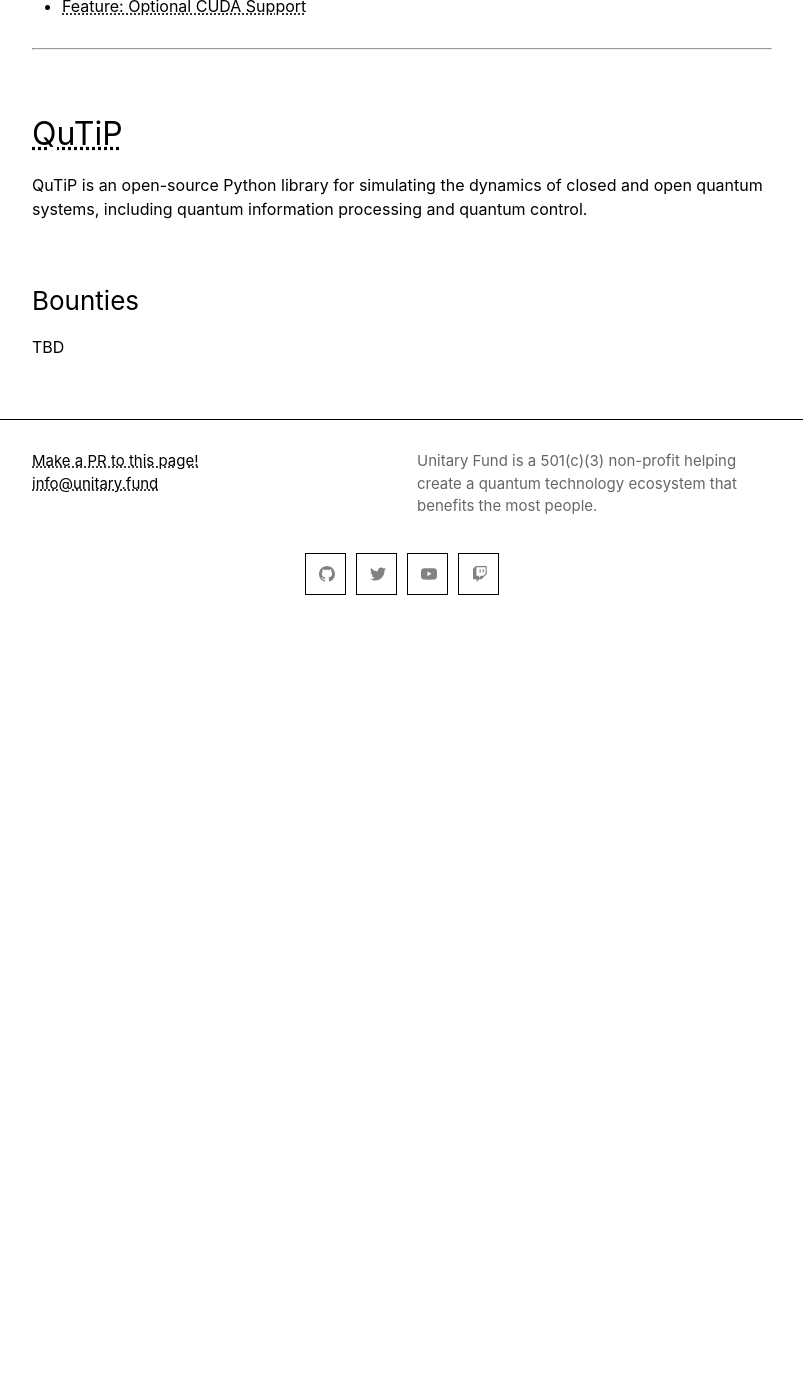
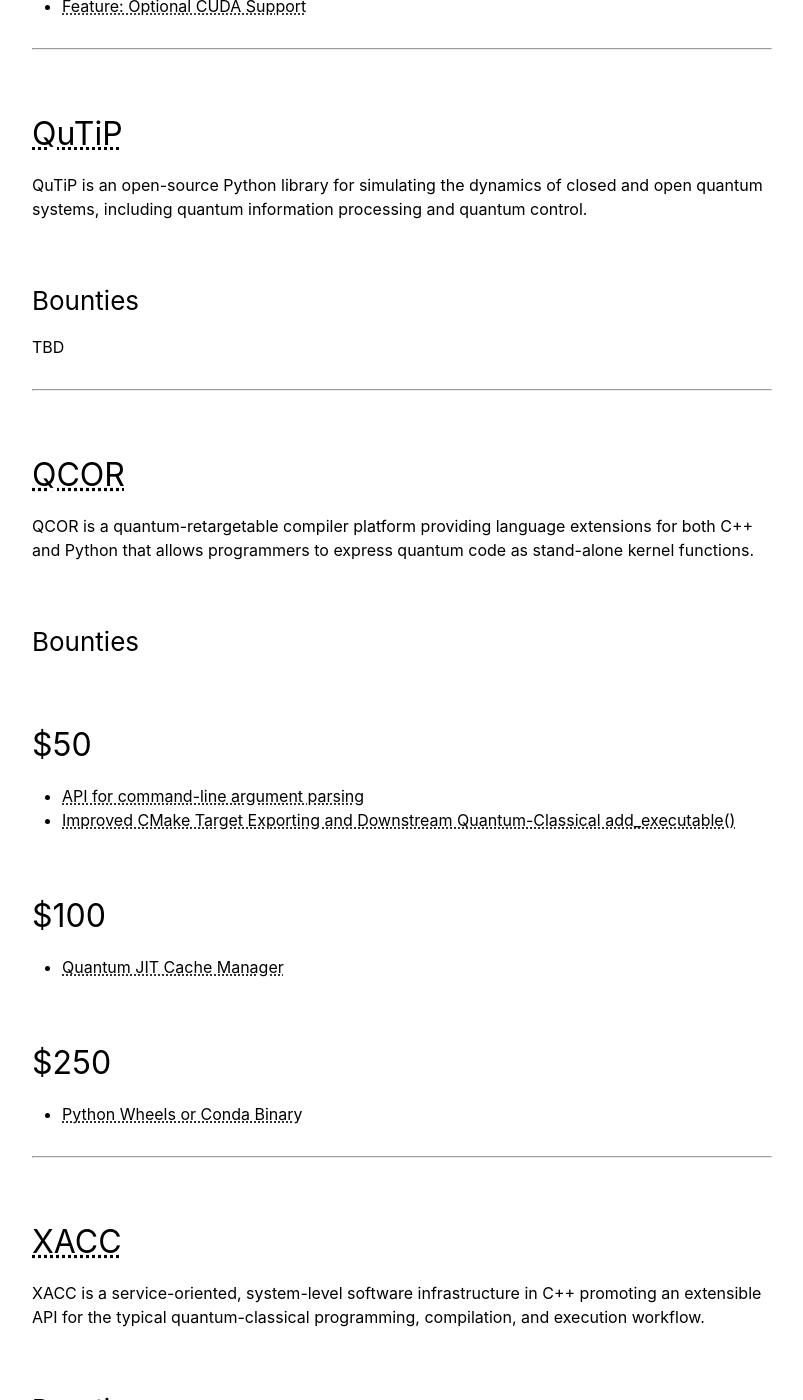
Before and after one commit to unitaryfund/unitaryhack2021, a Jekyll site: the page built from participating-projects.md, in a window 1280 px wide and 1400 px high, scrolled down 5297 px. Shown: the whole window, without its empty margins (238-1041 px from the left). Built offline with Jekyll 4.4.1, drawn with Linux system fonts in a browser that asks for light colours; before the commit the page ends 5927 px from its top, so only the background shows below that; some of the changed text lies outside the part shown.

Commit message:
first pass at feature bounties for qcor and xacc.
Signed-off-by: Alex McCaskey <mccaskeyaj@ornl.gov>

```diff
--- a/participating-projects.md
+++ b/participating-projects.md
@@ -179,3 +179,41 @@
 ### Bounties
 
 TBD
+
+---
+
+## [QCOR](https://github.com/ornl-qci/qcor)
+
+QCOR is a quantum-retargetable compiler platform providing language extensions for both C++
+and Python that allows programmers to express quantum code as stand-alone kernel functions.
+
+### Bounties
+
+## $50
+- [API for command-line argument parsing](https://github.com/ornl-qci/qcor/123)
+- [Improved CMake Target Exporting and Downstream Quantum-Classical add_executable()](https://github.com/ornl-qci/qcor/101)
+
+## $100
+- [Quantum JIT Cache Manager](https://github.com/ornl-qci/qcor/126)
+
+## $250
+- [Python Wheels or Conda Binary](https://github.com/ornl-qci/qcor/129)
+
+---
+
+## [XACC](https://github.com/eclipse/xacc)
+
+XACC is a service-oriented, system-level software infrastructure in C++ promoting an
+extensible API for the typical quantum-classical programming, compilation, and execution
+workflow.
+
+### Bounties
+
+## $50
+- [xacc::getAccelerator("ibm") automatic backend selection based on jobs in the queue](https://github.com/eclipse/xacc/issues/441)
+
+## $100
+- [Flexible Instruction Simulation](https://github.com/eclipse/xacc/issues/442)
+- [Implement 3-qubit decomposition](https://github.com/eclipse/xacc/issues/437)
+
+---
```
